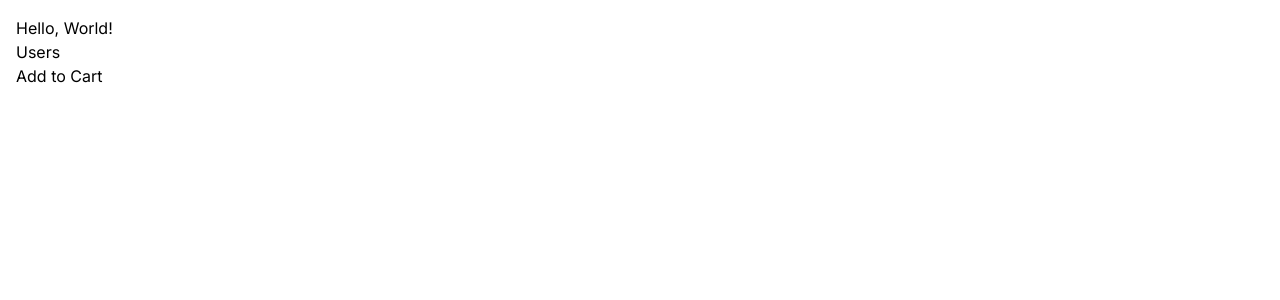
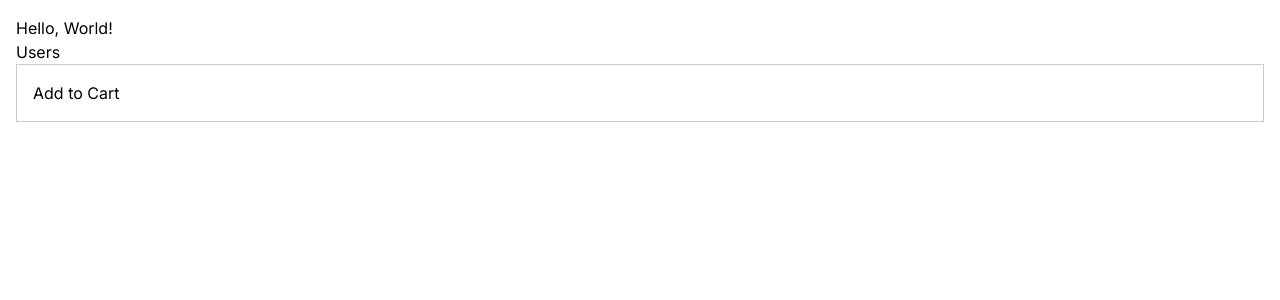
Before and after one commit to htack210/first-next-js, a Next.js app: page / in a window 1280 px wide. Shown: the top 300 px of the page. Built offline with nearby package versions, Linux system fonts and the light colour scheme.

Commit message:
Adding CSS

```diff
--- a/app/components/ProductCard.tsx
+++ b/app/components/ProductCard.tsx
@@ -4,7 +4,7 @@ import styles from "./ProductCard.module.css";
 
 const ProductCard = () => {
   return (
-    <div>
+    <div className={styles.card}>
       <AddToCart />
     </div>
   );
```
